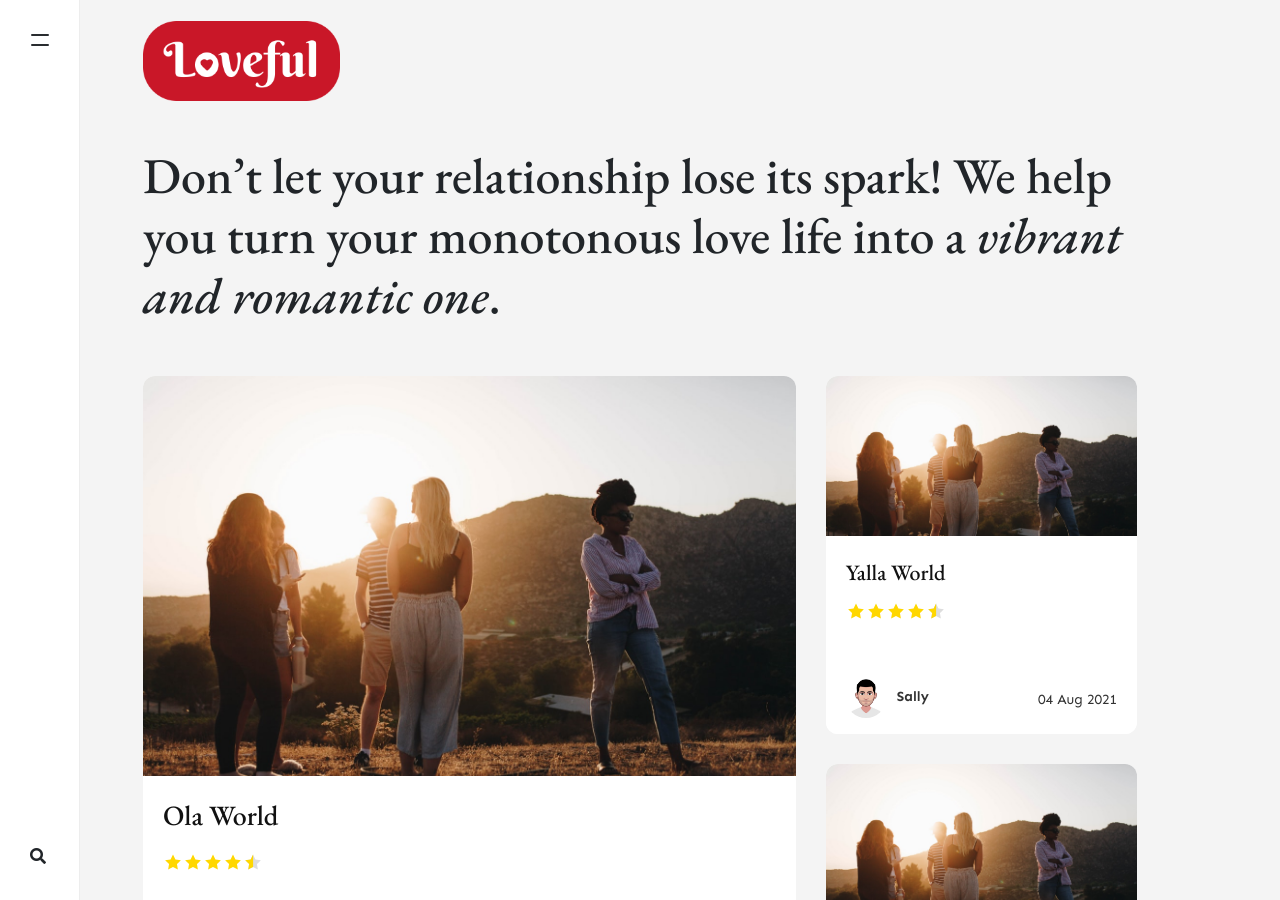
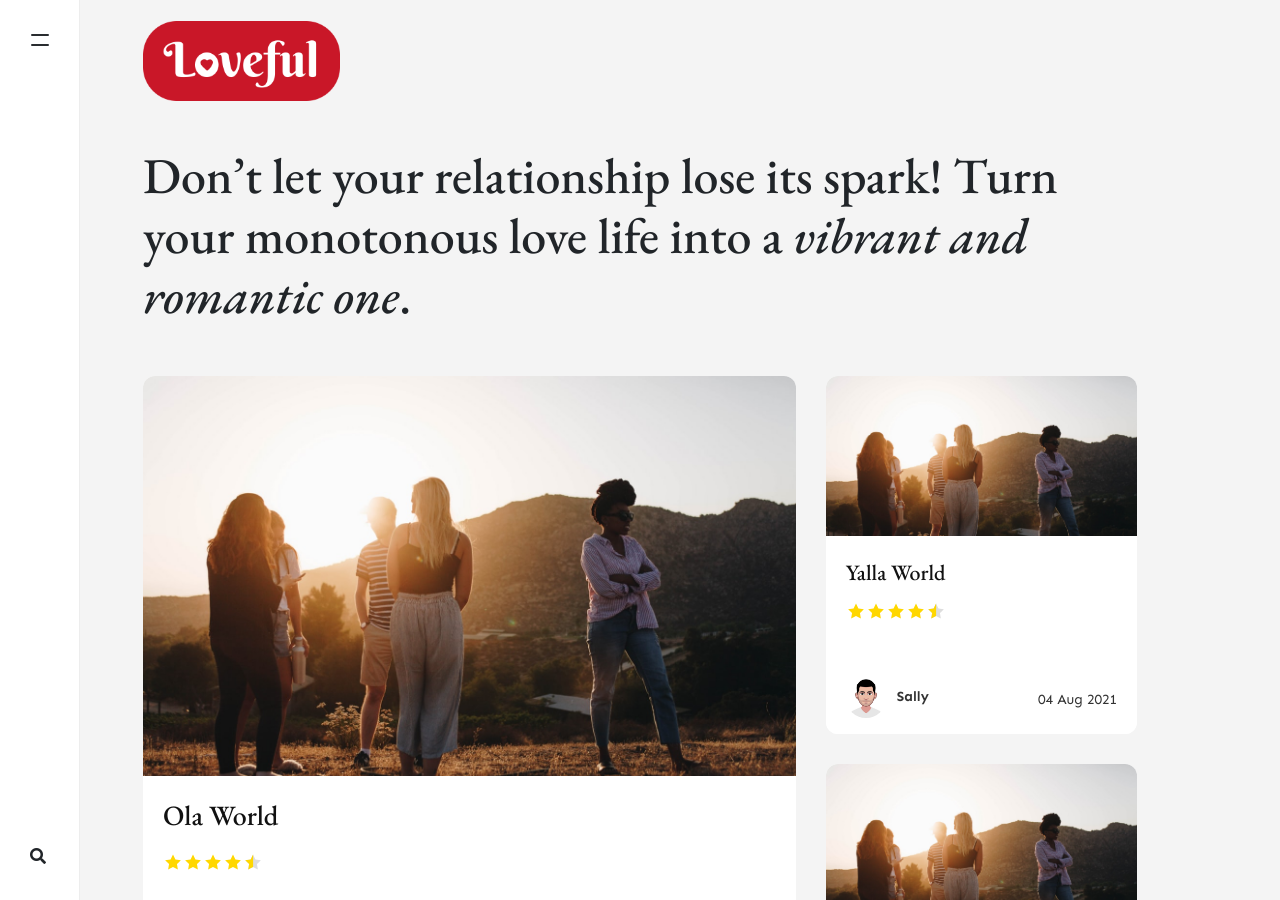
Before and after one commit to stackbit-projects/marvelous-dolphin-13283, a Jekyll site: the page built from index.html, in a window 1280 px wide and 900 px high. Built offline with Jekyll 4.4.1, drawn with Linux system fonts in a browser that asks for light colours; nearby versions of some CDN libraries; the list of posts is cut into pages by our own code; comment, search, counter and statistics services are not loaded.

Commit message:
_config.yml: changed

```diff
--- a/_config.yml
+++ b/_config.yml
@@ -1,7 +1,7 @@
 name: Loveful
 title: Loveful
 description: >-
-  Don’t let your relationship lose its spark! We help you turn your monotonous love life into a <i>vibrant and romantic one</i>.
+  Don’t let your relationship lose its spark! Turn your monotonous love life into a <i>vibrant and romantic one</i>.
 logo: assets/images/l_logo.png
 favicon: assets/images/fav.png
 baseurl: ''
```
